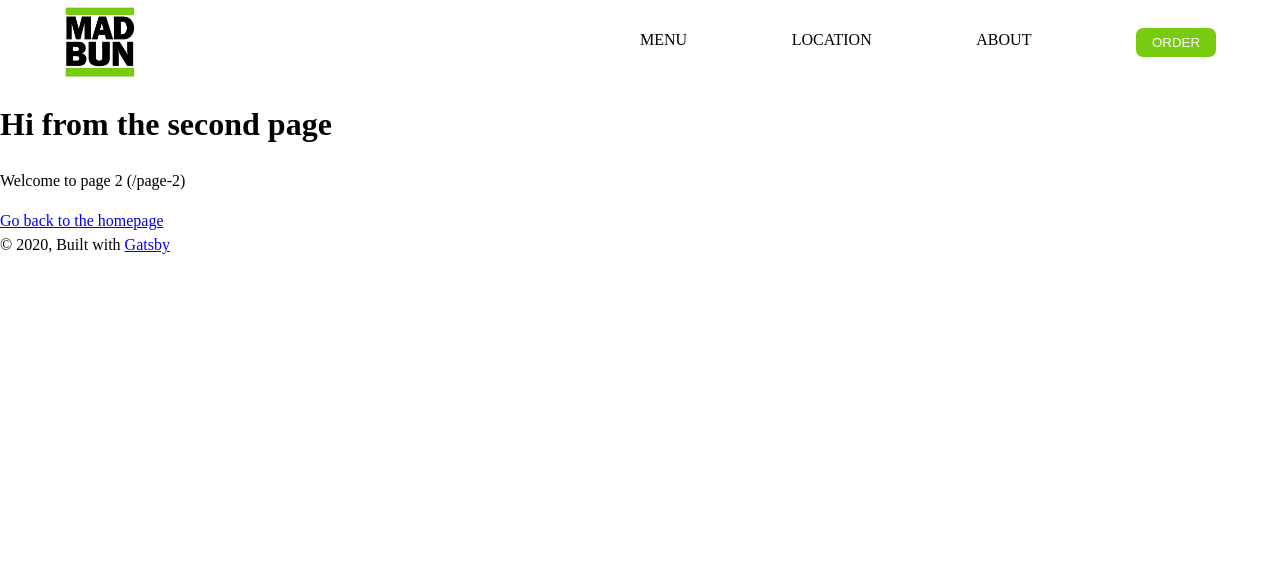
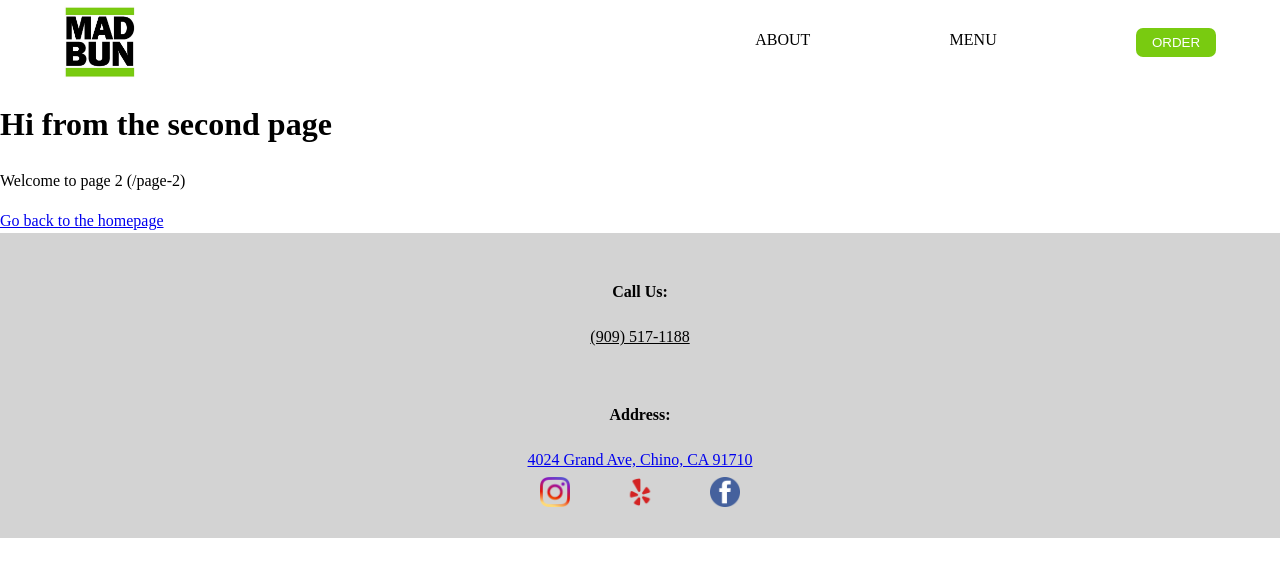
Before and after one commit to rushi444/MadBun, a Gatsby site: page /page-2 in a window 1280 px wide. Built offline with nearby package versions, Linux system fonts and the light colour scheme; Gatsby itself is replaced by a stand-in of ours.

Commit message:
Footer links

```diff
--- a/src/components/About.js
+++ b/src/components/About.js
@@ -3,7 +3,7 @@ import styled from "@emotion/styled"
 import aboutImage from "../images/insert-picture-here.jpg"
 export const About = () => {
   return (
-    <AboutContainer>
+    <AboutContainer id='about'>
       <h1>About Us</h1>
       <AboutUsDetails>
         <img src={aboutImage} alt="insert image" />
--- a/src/components/Menu.js
+++ b/src/components/Menu.js
@@ -10,7 +10,7 @@ import { SidesAndDrinks } from "./menuCategories/SidesAndDrinks"
 
 export const Menu = () => {
   return (
-    <MenuContainer>
+    <MenuContainer id='menu'>
       <h1>MENU</h1>
       <Tabs variant="soft-rounded" variantColor="green">
         <StyledTabList>
@@ -51,6 +51,7 @@ const MenuContainer = styled.div`
   display: flex;
   flex-direction: column;
   margin-top: 2%;
+  height: 80vh;
   h1 {
     text-align: center;
     padding-left: 5%;
@@ -58,7 +59,7 @@ const MenuContainer = styled.div`
     font-size: 2rem;
   }
   @media(max-width: 700px){
-    height: 80vh;
+    min-height: 90vh;
   }
 `
 
--- a/src/components/Navbar.js
+++ b/src/components/Navbar.js
@@ -8,9 +8,8 @@ export const Navbar = () => {
     <NavbarContainer>
       <img src={logo} alt="logo" />
       <nav>
-        <Link to="/menu">MENU</Link>
-        <Link to="/location">LOCATION</Link>
-        <Link to="/about">ABOUT</Link>
+        <a href="#about">ABOUT</a>
+        <a href="#menu">MENU</a>
         <ThemeButton>ORDER</ThemeButton>
       </nav>
     </NavbarContainer>
@@ -34,7 +33,7 @@ const NavbarContainer = styled.header`
     display: none;
   }
   nav {
-    width: 50%;
+    width: 40%;
     display: flex;
     justify-content: space-between;
     a {
--- a/src/components/image.js
+++ b/src/components/image.js
@@ -33,6 +33,9 @@ const Image = () => {
 const HomeImage = styled(Img)`
   min-width: 100vh;
   object-fit: contain;
+  @media(max-width: 700px){
+    height: 86vh
+  }
 `
 
 export default Image
--- a/src/components/layout.js
+++ b/src/components/layout.js
@@ -7,10 +7,14 @@
 
 import React from "react"
 import PropTypes from "prop-types"
-import { useStaticQuery, graphql } from "gatsby"
-import 'sanitize.css'
+import "sanitize.css"
 
 import { Navbar } from "./Navbar"
+import styled from "styled-components"
+
+import insta from "../images/insta.png"
+import yelp from "../images/yelp.png"
+import facebook from "../images/facebook.png"
 
 const Layout = ({ children }) => {
   return (
@@ -22,11 +26,42 @@ const Layout = ({ children }) => {
         }}
       >
         <main>{children}</main>
-        <footer>
-          © {new Date().getFullYear()}, Built with
-          {` `}
-          <a href="https://www.gatsbyjs.org">Gatsby</a>
-        </footer>
+        <FooterContainer>
+          <h4>Call Us:</h4>
+          <AddressLink>(909) 517-1188</AddressLink>
+          <p />
+          <h4>Address:</h4>
+          <AddressLink href="https://goo.gl/maps/najyLJdEFQ8SdN7z5">
+            4024 Grand Ave, Chino, CA 91710
+          </AddressLink>
+          <SocialLinks>
+            <img
+              onClick={() =>
+                window.location.assign(
+                  "https://www.instagram.com/eatmadbun/?hl=en"
+                )
+              }
+              src={insta}
+              alt="Instagram Link"
+            />
+            <img
+              onClick={() =>
+                window.location.assign("https://www.yelp.com/biz/madbun-chino")
+              }
+              src={yelp}
+              alt="Yelp Link"
+            />
+            <img
+              onClick={() =>
+                window.location.assign(
+                  "https://www.facebook.com/pages/category/Restaurant/Madbun-277537146436286/"
+                )
+              }
+              src={facebook}
+              alt="Facebook Link"
+            />
+          </SocialLinks>
+        </FooterContainer>
       </div>
     </>
   )
@@ -36,4 +71,31 @@ Layout.propTypes = {
   children: PropTypes.node.isRequired,
 }
 
+const FooterContainer = styled.footer`
+  display: flex;
+  flex-direction: column;
+  align-items: center;
+  padding: 2% 0;
+  margin: 0 auto;
+  background-color: lightgray;
+`
+
+const AddressLink = styled.a`
+  text-decoration: underline;
+`
+const SocialLinks = styled.div`
+display: flex;
+margin: 0 auto;
+justify-content: space-around;
+width: 20%;
+img {
+  margin: 2% 10%;
+  height: 30px;
+  width: 30px;
+}
+@media(max-width: 700px){
+  width: 80%:
+}
+`
+
 export default Layout
```
Also changed, not shown: src/images/facebook.png (added), src/images/insta.png (added), src/images/yelp.png (added).
